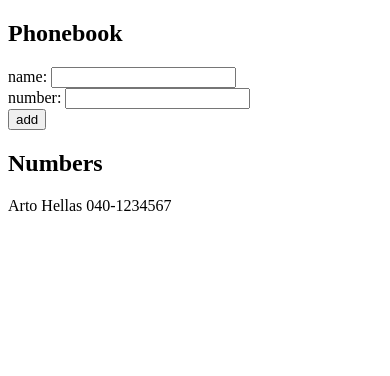
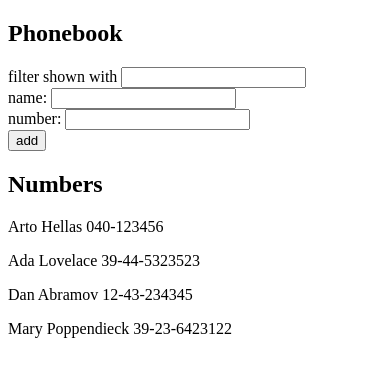
Before and after one commit to OsaVS/full-stack-open, a React (Vite) app in the folder part2/phonebook/: page / in a window 390 px wide. Shown: the top 376 px of the page. Built offline with nearby package versions, Linux system fonts and the light colour scheme.

Commit message:
phonebook-2.9

```diff
--- a/part2/phonebook/src/App.jsx
+++ b/part2/phonebook/src/App.jsx
@@ -2,14 +2,15 @@ import { useState } from 'react'
 
 const App = () => {
   const [persons, setPersons] = useState([
-    {
-      name: 'Arto Hellas',
-      number: '040-1234567',
-    }
+    { name: 'Arto Hellas', number: '040-123456', id: 1 },
+    { name: 'Ada Lovelace', number: '39-44-5323523', id: 2 },
+    { name: 'Dan Abramov', number: '12-43-234345', id: 3 },
+    { name: 'Mary Poppendieck', number: '39-23-6423122', id: 4 }
   ])
+
   const [newName, setNewName] = useState('')
   const [newNumber, setNewNumber] = useState('')
-
+  const [filterName, setFilterName] = useState('')
 
   const handleNameChange = (event) => {
     setNewName(event.target.value)
@@ -17,6 +18,10 @@ const App = () => {
 
   const handleNumberChange = (event) => {
     setNewNumber(event.target.value)
+  }
+
+  const handleFilterNameChange = (event) => {
+    setFilterName(event.target.value)
   }
 
   const handleContactSubmit = (event) => {
@@ -41,10 +46,21 @@ const App = () => {
     setNewNumber('')
   }
 
+  const contactsToShow = filterName === ''
+    ? persons
+    : persons.filter(person =>
+        person.name.toLowerCase().includes(filterName.toLowerCase())
+      )
+
+
   return (
     <div>
       <h2>Phonebook</h2>
+
       <form onSubmit={handleContactSubmit}>
+        <div>
+          filter shown with <input onChange={handleFilterNameChange} value={filterName} />
+        </div>
         <div>
           name: <input onChange={handleNameChange} value={newName}/>
         </div>
@@ -57,7 +73,7 @@ const App = () => {
       </form>
       <h2>Numbers</h2>
       <div>
-        {persons.map(
+        {contactsToShow.map(
           person => (
             <p key={person.name}>{person.name} {person.number}</p>
           )
```
